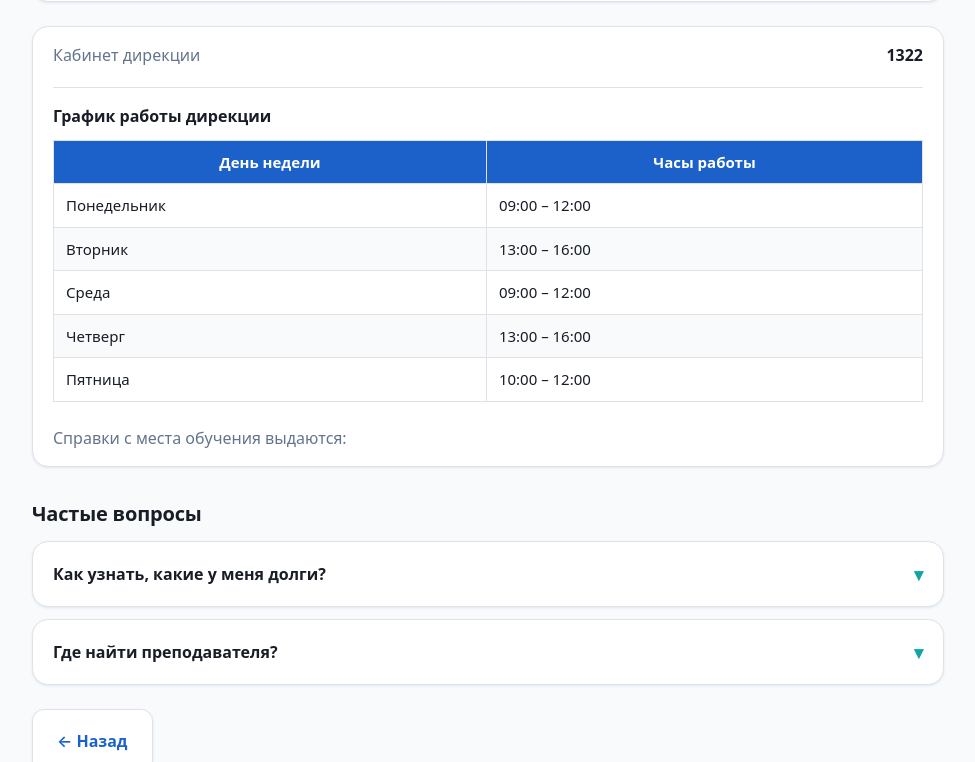
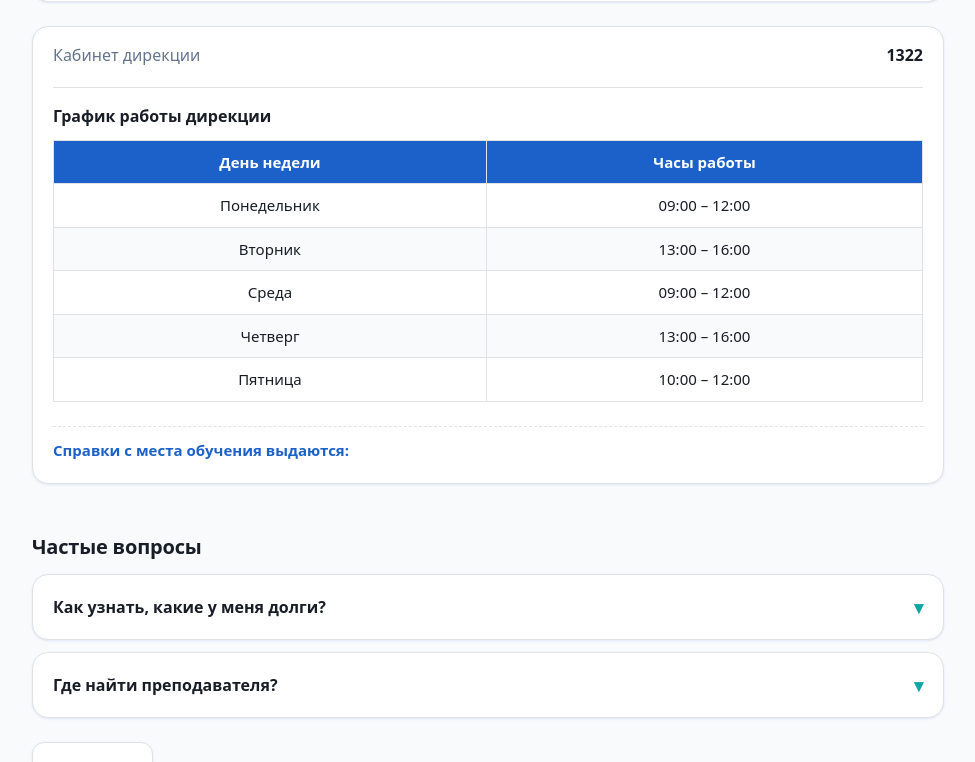
Before and after one commit to Romch33tos/digital-navigator, a React (Vite) app: page /#/debt in a window 1280 px wide. Shown: the part 655-1417 px from the top of the page, without its empty margins (152-1127 px from the left). Built offline with nearby package versions, Linux system fonts and the light colour scheme.

Commit message:
feat: добавлены стили для центрирования

```diff
--- a/src/styles.css
+++ b/src/styles.css
@@ -483,7 +483,7 @@ a:hover {
 .schedule-table th,
 .schedule-table td {
   padding: 10px 12px;
-  text-align: left;
+  text-align: center; /* Центрирование содержимого */
   border: 1px solid var(--border);
 }
 
@@ -491,15 +491,40 @@ a:hover {
   background-color: var(--accent);
   color: var(--surface);
   font-weight: 600;
-  text-align: center;
 }
 
 .schedule-table tr:nth-child(even) {
   background-color: var(--bg);
 }
 
+.reference-info-block {
+  display: flex;
+  flex-direction: column;
+  gap: 4px;
+  padding-top: 12px;
+  border-top: 1px dashed var(--border);
+}
+
+.reference-info-label {
+  font-size: 15px;
+  font-weight: 600;
+  color: var(--accent);
+}
+
+.reference-info-details {
+  display: flex;
+  flex-direction: column;
+  gap: 2px;
+  font-size: 15px;
+  color: var(--text);
+}
+
 .mt-3 {
   margin-top: 16px;
+}
+
+.mt-4 {
+  margin-top: 24px;
 }
 
 .visually-hidden {
```
